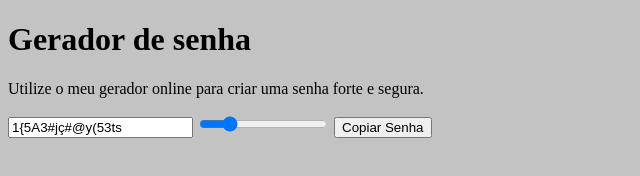
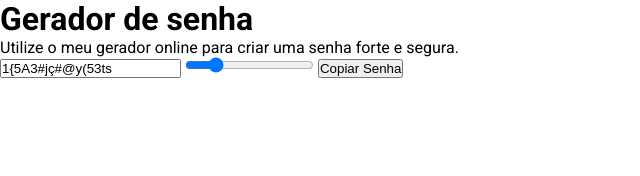
Before and after one commit to Carecsnay/SecurePass, a plain HTML site: page index.html in a window 1280 px wide. Shown: the whole page, without its empty margins (0-640 px from the left). Drawn offline with Linux system fonts and the light colour scheme.

Commit message:
Feat: CSS Reset and Font Config

```diff
--- a/src/css/style.css
+++ b/src/css/style.css
@@ -1,3 +1,11 @@
+@import url('https://fonts.googleapis.com/css2?family=Roboto:wght@400;500;700&display=swap');
+
+* {
+    padding: 0;
+    margin: 0;
+    box-sizing: border-box;
+}
+
 body{
-    background-color: #c3c3c3;
+    font-family: 'Roboto', sans-serif;
 }
--- a/src/js/main.js
+++ b/src/js/main.js
@@ -36,7 +36,5 @@ buttonEl.addEventListener('click', () => {
     copy();
 })
 
-
-
 generatePassword()
 copy()
```
